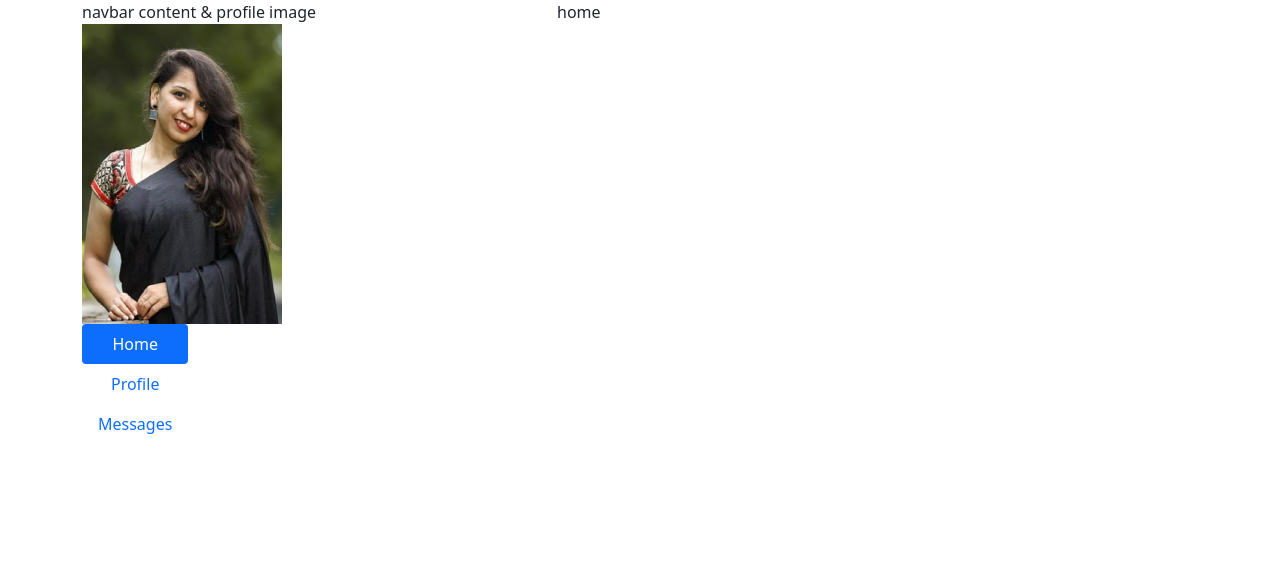
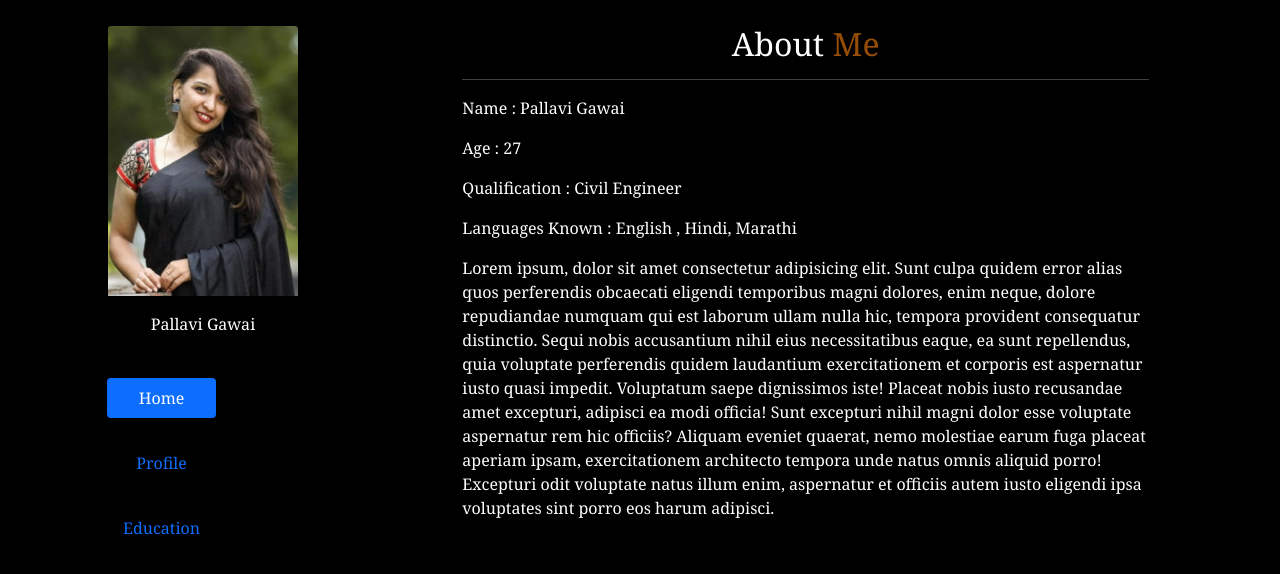
Before and after one commit to pallavigawai/Portfolio, a plain HTML site: page index.html in a window 1280 px wide. Drawn offline with nearby package versions, Linux system fonts and the light colour scheme.

Commit message:
Updated My Education Page

```diff
--- a/index.html
+++ b/index.html
@@ -5,6 +5,7 @@
     <meta http-equiv="X-UA-Compatible" content="IE=edge" />
     <meta name="viewport" content="width=device-width, initial-scale=1.0" />
     <title>Portfolio</title>
+    <link href="style.css" rel="stylesheet" />
     <!-- bootstrap css link -->
     <link
       href="https://cdn.jsdelivr.net/npm/bootstrap@5.0.2/dist/css/bootstrap.min.css"
@@ -21,18 +22,21 @@
   </head>
   <body>
     <div class="container">
-      <div class="row">
-        <div class="col-sm-2 col-md-4 col-lg-5">
-          navbar content & profile image
-          <div class="profile">
+            <div class="row">
+        <div class="col-sm-2 col-md-4 col-lg-4">
+          <div class="card" style="width: 12rem">
             <img
               src="portfolio pic.jpeg"
-              width="200"
-              height="300"
-              alt="profile pic"
+              width="150"
+              height="270"
+              class="card-img-top"
+              alt="profile-pic"
             />
+            <div class="card-body">
+              <p class="card-text"  align="center">Pallavi Gawai</p>
+            </div>
           </div>
-          <div class="d-flex align-items-start">
+                    <div class="d-flex align-items-start">
             <div
               class="nav flex-column nav-pills me-3"
               id="v-pills-tab"
@@ -43,7 +47,7 @@
                 class="nav-link active"
                 id="v-pills-home-tab"
                 data-bs-toggle="pill"
-                data-bs-target="#v-pills-home"
+                data-bs-target="#nav-home"
                 type="button"
                 role="tab"
                 aria-controls="v-pills-home"
@@ -73,12 +77,12 @@
                 aria-controls="v-pills-messages"
                 aria-selected="false"
               >
-                Messages
+                Education
               </button>
             </div>
           </div>
         </div>
-        <div class="col-sm-3 col-md-5 col-lg-7">
+        <div class="col-sm-5 col-md-8 col-lg-8">
           <div class="tab-content" id="nav-tabContent">
             <div
               class="tab-pane fade show active"
@@ -86,7 +90,38 @@
               role="tabpanel"
               aria-labelledby="nav-home-tab"
             >
-              home
+              <!-- <ul class="details">
+                <li Name : Pallavi Gawai></li>
+                <li Age : 27></li>
+                <li Qualification : Civil Engineer></li>
+                <li Languages Known : English , Hindi, Marathi></li>
+              </ul> -->
+              <section><h2  align="center">About <span style="color:hsla(29, 94%, 48%, 0.644)">Me</span></h2>
+                <hr></section>
+              <span class="details">
+                <p> Name : Pallavi Gawai</p>
+                <p>Age : 27</p>
+                <p>Qualification : Civil Engineer </p>
+                <p>Languages Known : English , Hindi, Marathi</p>
+              </span>
+
+
+                Lorem ipsum, dolor sit amet consectetur adipisicing elit. Sunt
+                culpa quidem error alias quos perferendis obcaecati eligendi
+                temporibus magni dolores, enim neque, dolore repudiandae numquam
+                qui est laborum ullam nulla hic, tempora provident consequatur
+                distinctio. Sequi nobis accusantium nihil eius necessitatibus
+                eaque, ea sunt repellendus, quia voluptate perferendis quidem
+                laudantium exercitationem et corporis est aspernatur iusto quasi
+                impedit. Voluptatum saepe dignissimos iste! Placeat nobis iusto
+                recusandae amet excepturi, adipisci ea modi officia! Sunt
+                excepturi nihil magni dolor esse voluptate aspernatur rem hic
+                officiis? Aliquam eveniet quaerat, nemo molestiae earum fuga
+                placeat aperiam ipsam, exercitationem architecto tempora unde
+                natus omnis aliquid porro! Excepturi odit voluptate natus illum
+                enim, aspernatur et officiis autem iusto eligendi ipsa
+                voluptates sint porro eos harum adipisci.
+              </p>
             </div>
             <div
               class="tab-pane fade"
@@ -94,16 +129,32 @@
               role="tabpanel"
               aria-labelledby="nav-profile-tab"
             >
-              profile
+            <section><h2  align="center"> <span style="color:hsla(29, 94%, 48%, 0.644)">Contact</span> Me</h2>
+              <hr></section>
             </div>
             <div
               class="tab-pane fade"
               id="nav-contact"
               role="tabpanel"
               aria-labelledby="nav-contact-tab"
-            >
-              contact
-            </div>
+            ><section><h2  align="center">My <span style="color:hsla(29, 94%, 48%, 0.644)">Education</span></h2>
+              <hr></section>
+              <div class="row" >
+
+                <div class="col-lg-4" > hello im a column Lorem ipsum dolor sit amet consectetur adipisicing elit. Officiis eum asperiores aperiam qui recusandae ab iste quisquam maiores! Vero, sunt?
+                 </div>
+                <div class="col-lg-4"> hello im a column Lorem ipsum dolor sit amet consectetur adipisicing elit. Unde provident error rerum eaque iure expedita corrupti perspiciatis amet quia odit.</div>
+                <div class="col-lg-4"> hello im a column Lorem, ipsum dolor sit amet consectetur adipisicing elit. Consequuntur consequatur optio accusantium dolore quasi necessitatibus suscipit excepturi veniam repellat at.</div>
+              </div>
+              <div class="row" >
+                <div class="col-lg-4"> hello im a column Lorem ipsum dolor sit amet consectetur adipisicing elit. Excepturi cupiditate molestiae dolor blanditiis inventore illo tempora quas odit repellendus enim.
+                 </div>
+                <div class="col-lg-4"> hello im a column Lorem ipsum dolor, sit amet consectetur adipisicing elit. Et delectus error quos quis ea modi sint autem natus rem architecto.   </div>
+                <div class="col-lg-4"> hello im a column Lorem, ipsum dolor sit amet consectetur adipisicing elit. Ducimus quaerat esse neque explicabo, aliquam rem vero corrupti provident dolor illum. </div>
+              </div>
+
+              </div>
+                </div>
           </div>
         </div>
       </div>
--- a/style.css
+++ b/style.css
@@ -7,47 +7,48 @@
 body {
   display: flex;
   flex-direction: column;
-  justify-content: left;
-  background-color: whitesmoke;
+  justify-content: center;
+  background-color: black !important;
+  max-width: 100%;
+  color: white !important;
 }
 
-.nav-item {
-  margin: 20;
-  padding: 20;
-}
 .row {
   align-content: right;
   width: max-content;
-  border: 5px solid rgb(107, 7, 24);
-  background-color: rgb(2, 12, 21);
+  margin-top: 30px;
+  padding: 25px;
   width: 100%;
   height: 100%;
 }
-/* .col-5 {
-  border: 5px solid rgb(107, 7, 24);
-} */
-
-.col-1,
-.col-2,
-.col-3,
-.col-4,
-.col-5,
-.col-6,
-.col-7,
-.col-8,
-.col-9,
-.col-10 {
-  border: 5px solid green;
+.card-text {
+  color: white;
+}
+.nav-pills .me-3 {
+  padding-top: 10px;
 }
 
-.profile {
-  margin-top: 25px;
-  margin-left: 50px;
+.container {
+  /* margin-top: 50px; */
+  background-color: black;
 }
 
-.d-flex .align-items-start {
-  margin-left: 100px;
-  margin-top: 50px;
-  padding: 0px;
-  text-emphasis-color: red;
+.nav-link {
+  /* margin-bottom: 20px; */
+  margin-top: 25px;
 }
+.col-6 {
+  border-style: 5px;
+  color: yellow;
+}
+.card {
+  background-color: black !important;
+}
+
+.card {
+  border: 2px solid red;
+}
+.col-lg-3 {
+  border: 5px solid white;
+  width: 33%;
+}
```
